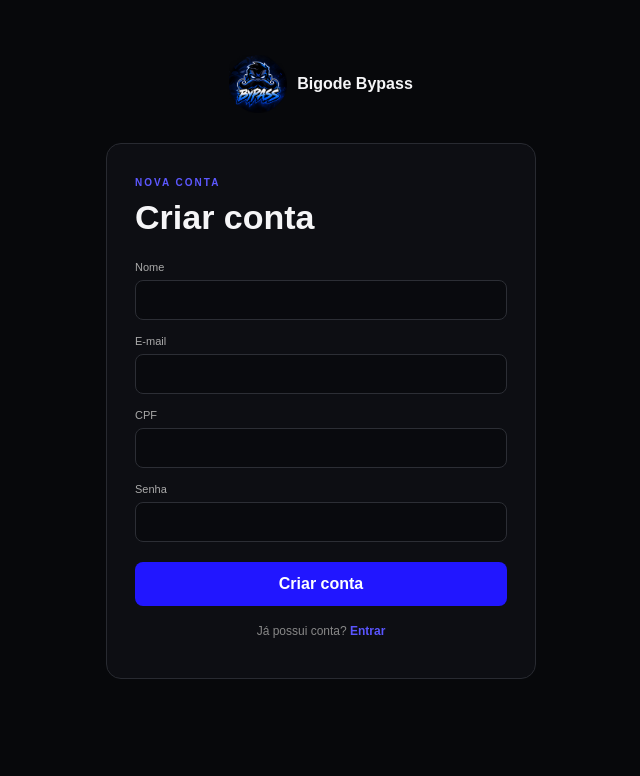
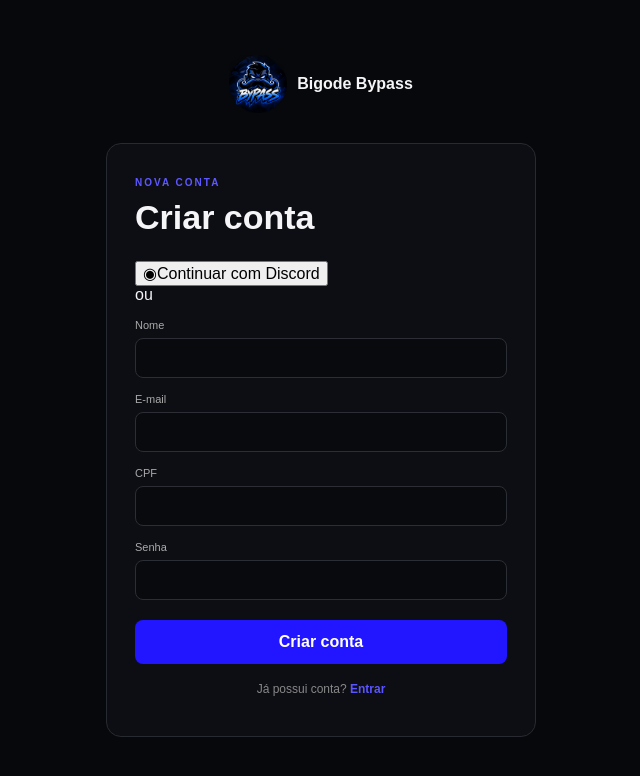
Before and after one commit to heitormoraes581/bigode-bypass-, a Next.js app: page /cadastro in a window 1280 px wide. Shown: the top 776 px of the page, without its empty margins (319-959 px from the left). Built offline with nearby package versions, Linux system fonts and the light colour scheme; no server answers.

Commit message:
Add Discord signup option

```diff
--- a/app/cadastro/page.js
+++ b/app/cadastro/page.js
@@ -1,8 +1,10 @@
 'use client';
 import{useState}from'react';
 import{api,setToken}from'../../lib/api-client';
+import{signInWithDiscord}from'../../lib/supabase-browser';
 export default function Register(){
- const[name,setName]=useState(''),[email,setEmail]=useState(''),[cpf,setCpf]=useState(''),[password,setPassword]=useState(''),[msg,setMsg]=useState(''),[loading,setLoading]=useState(false);
+ const[name,setName]=useState(''),[email,setEmail]=useState(''),[cpf,setCpf]=useState(''),[password,setPassword]=useState(''),[msg,setMsg]=useState(''),[loading,setLoading]=useState(false),[discordLoading,setDiscordLoading]=useState(false);
  const submit=async e=>{e.preventDefault();setLoading(true);setMsg('');try{const d=await api('/auth/register',{method:'POST',body:JSON.stringify({name,email,cpf,password})});setToken(d.token);location.href='/pedidos'}catch(e){setMsg(e.message)}finally{setLoading(false)}};
- return <main className="authPage"><a className="authBrand" href="/"><img src="/logo-bigode-bypass.png"/><b>Bigode Bypass</b></a><section className="authCard"><span>NOVA CONTA</span><h1>Criar conta</h1><form onSubmit={submit}><label>Nome<input value={name} onChange={e=>setName(e.target.value)} maxLength="100" required/></label><label>E-mail<input type="email" value={email} onChange={e=>setEmail(e.target.value)} required/></label><label>CPF<input value={cpf} onChange={e=>setCpf(e.target.value)} maxLength="14"/></label><label>Senha<input type="password" value={password} onChange={e=>setPassword(e.target.value)} minLength="6" required/></label>{msg&&<p className="formMessage">{msg}</p>}<button className="authSubmit" disabled={loading}>{loading?'Criando...':'Criar conta'}</button></form><p className="authSwitch">Já possui conta? <a href="/conta">Entrar</a></p></section></main>
+ const discord=async()=>{setDiscordLoading(true);setMsg('');try{const{error}=await signInWithDiscord();if(error)throw error}catch(e){setMsg(e.message||'Não foi possível abrir o Discord.');setDiscordLoading(false)}};
+ return <main className="authPage"><a className="authBrand" href="/"><img src="/logo-bigode-bypass.png"/><b>Bigode Bypass</b></a><section className="authCard"><span>NOVA CONTA</span><h1>Criar conta</h1><button className="discordLogin" onClick={discord} disabled={discordLoading}><span className="discordIcon">◉</span>{discordLoading?'Abrindo Discord...':'Continuar com Discord'}</button><div className="authDivider"><span>ou</span></div><form onSubmit={submit}><label>Nome<input value={name} onChange={e=>setName(e.target.value)} maxLength="100" required/></label><label>E-mail<input type="email" value={email} onChange={e=>setEmail(e.target.value)} required/></label><label>CPF<input value={cpf} onChange={e=>setCpf(e.target.value)} maxLength="14"/></label><label>Senha<input type="password" value={password} onChange={e=>setPassword(e.target.value)} minLength="6" required/></label>{msg&&<p className="formMessage">{msg}</p>}<button className="authSubmit" disabled={loading}>{loading?'Criando...':'Criar conta'}</button></form><p className="authSwitch">Já possui conta? <a href="/conta">Entrar</a></p></section></main>
 }
```
